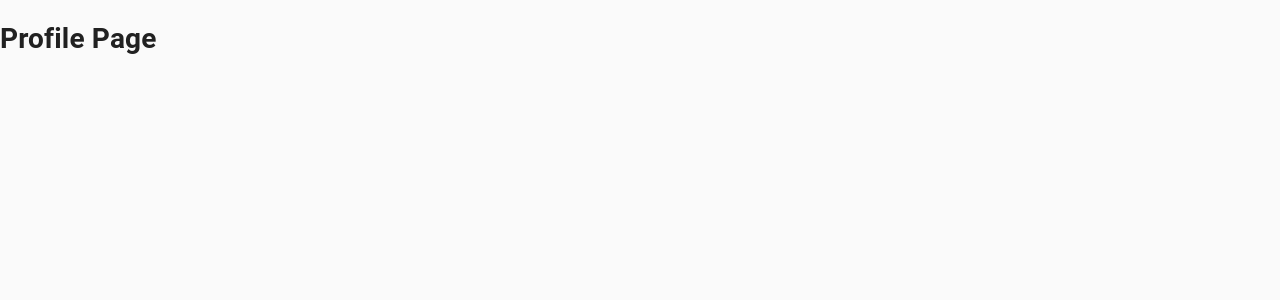
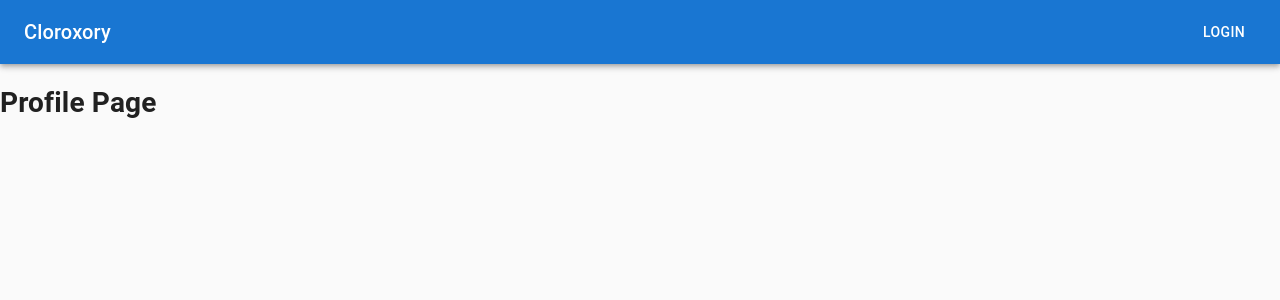
Before and after one commit to martinmags/july-challenge-tbd, a React (Create React App) app: page /profile in a window 1280 px wide. Shown: the top 300 px of the page. Built offline with nearby package versions, Linux system fonts and the light colour scheme.

Commit message:
added basic header

```diff
--- a/src/App.tsx
+++ b/src/App.tsx
@@ -4,6 +4,7 @@ import { BrowserRouter as Router, Switch, Route } from 'react-router-dom';
 import { ThemeProvider } from '@material-ui/core/styles';
 import theme from './theme';
 // Static Components
+import Header from './components/Header';
 
 // Pages
 import { HomePage, ProfilePage, LoginPage } from './pages';
@@ -12,6 +13,7 @@ function App() {
 	return (
 		<ThemeProvider theme={theme}>
 			<Router>
+				<Header />
 				<Switch>
 					<Route exact path='/' component={HomePage} />
 					<Route exact path='/profile' component={ProfilePage} />
--- /dev/null
+++ b/src/components/Header/index.tsx
@@ -0,0 +1,32 @@
+import React from 'react';
+import { AppBar, Toolbar, Typography, Button } from '@material-ui/core';
+import { makeStyles } from '@material-ui/core/styles';
+
+const useStyles = makeStyles((theme) => ({
+	root: {
+		flexGrow: 1,
+	},
+	title: {
+		flexGrow: 1,
+	},
+}));
+interface Props {}
+
+const HeaderPresenter = (props: Props) => {
+	const classes = useStyles();
+
+	return (
+		<div className={classes.root}>
+			<AppBar position='static'>
+				<Toolbar>
+					<Typography variant='h6' className={classes.title}>
+						Cloroxory
+					</Typography>
+					<Button color='inherit'>Login</Button>
+				</Toolbar>
+			</AppBar>
+		</div>
+	);
+};
+
+export default HeaderPresenter;
```
Also changed, not shown: src/components/notes.txt (deleted).
